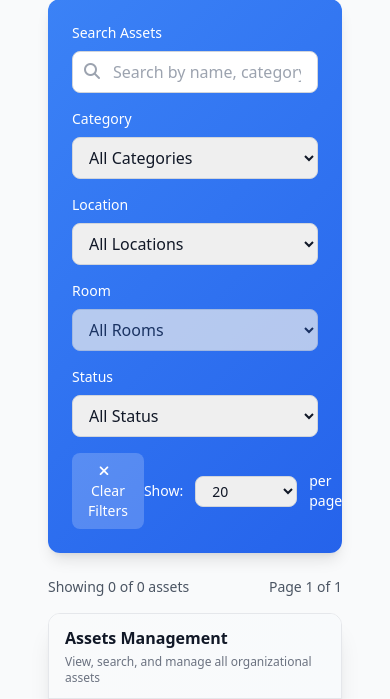
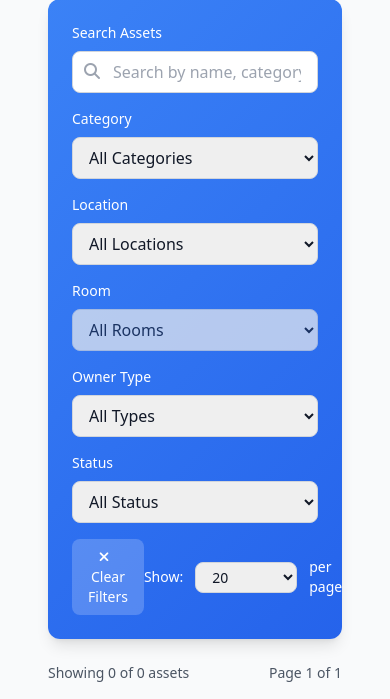
Before and after one commit to hafidzduddin88/asset_management, a Python web app: template app/templates/templates_desktop/asset_management/list.html in a window 390 px wide; the page is wider, and only the part inside the window is pictured. Shown: the part 286-985 px from the top of that part. Run offline with Jinja, Linux system fonts and the light colour scheme; the template is opened without the code that fills it, so the values that code supplies are empty; some libraries are stand-ins or nearby versions.

Commit message:
feat: add Owner Type filter to asset list pages (desktop + mobile)
- Add Owner Type dropdown filter with options: All Types, GA (Room-based), IT (User-based)
- Update desktop list page grid from 6 to 7 columns to accommodate new filter
- Update mobile list page with Owner Type filter in separate row
- Add ownerTypeFilter to applyFilters() logic for both desktop and mobile
- Include assigned_user_name in search functionality for IT assets
- Update clearFilters() to reset Owner Type filter
- Enable filtering by GA (room-based) or IT (user-based) assets

Features:
- Filter assets by Owner Type (GA/IT)
- Search includes assigned user names for IT assets
- Clear filters resets Owner Type selection
- Consistent behavior across desktop and mobile

Files Modified:
- app/templates/templates_desktop/asset_management/list.html
- app/templates/templates_mobile/asset_management/list.html

```diff
--- a/app/templates/templates_desktop/asset_management/list.html
+++ b/app/templates/templates_desktop/asset_management/list.html
@@ -48,7 +48,7 @@
 
         <!-- Advanced Filters -->
         <div class="filter-bar rounded-xl p-6 mb-6 shadow-lg">
-            <div class="grid grid-cols-1 md:grid-cols-6 gap-4">
+            <div class="grid grid-cols-1 md:grid-cols-7 gap-4">
                 <!-- Search -->
                 <div class="md:col-span-2">
                     <label class="block text-sm font-medium mb-2">Search Assets</label>
@@ -80,6 +80,16 @@
                     <label class="block text-sm font-medium mb-2">Room</label>
                     <select id="roomFilter" class="w-full px-3 py-2 border border-gray-300 rounded-lg text-gray-900 focus:outline-none focus:ring-2 focus:ring-primary-500" disabled>
                         <option value="">All Rooms</option>
+                    </select>
+                </div>
+
+                <!-- Owner Type Filter -->
+                <div>
+                    <label class="block text-sm font-medium mb-2">Owner Type</label>
+                    <select id="ownerTypeFilter" class="w-full px-3 py-2 border border-gray-300 rounded-lg text-gray-900 focus:outline-none focus:ring-2 focus:ring-primary-500">
+                        <option value="">All Types</option>
+                        <option value="GA">GA (Room-based)</option>
+                        <option value="IT">IT (User-based)</option>
                     </select>
                 </div>
 
@@ -252,6 +262,7 @@ function setupEventListeners() {
     const categoryFilter = document.getElementById('categoryFilter');
     const locationFilter = document.getElementById('locationFilter');
     const roomFilter = document.getElementById('roomFilter');
+    const ownerTypeFilter = document.getElementById('ownerTypeFilter');
     const statusFilter = document.getElementById('statusFilter');
     const searchInput = document.getElementById('searchInput');
     const clearFilters = document.getElementById('clearFilters');
@@ -276,6 +287,7 @@ function setupEventListeners() {
 
     categoryFilter.addEventListener('change', applyFilters);
     roomFilter.addEventListener('change', applyFilters);
+    ownerTypeFilter.addEventListener('change', applyFilters);
     statusFilter.addEventListener('change', applyFilters);
     searchInput.addEventListener('input', applyFilters);
 
@@ -290,6 +302,7 @@ function setupEventListeners() {
         locationFilter.value = '';
         roomFilter.innerHTML = '<option value="">All Rooms</option>';
         roomFilter.disabled = true;
+        ownerTypeFilter.value = '';
         statusFilter.value = '';
         searchInput.value = '';
         applyFilters();
@@ -300,6 +313,7 @@ function applyFilters() {
     const categoryFilter = document.getElementById('categoryFilter').value;
     const locationFilter = document.getElementById('locationFilter').value;
     const roomFilter = document.getElementById('roomFilter').value;
+    const ownerTypeFilter = document.getElementById('ownerTypeFilter').value;
     const statusFilter = document.getElementById('statusFilter').value;
     const searchTerm = document.getElementById('searchInput').value.toLowerCase();
 
@@ -307,6 +321,7 @@ function applyFilters() {
         const matchesCategory = !categoryFilter || asset.category === categoryFilter;
         const matchesLocation = !locationFilter || asset.location === locationFilter;
         const matchesRoom = !roomFilter || asset.room === roomFilter;
+        const matchesOwnerType = !ownerTypeFilter || asset.owner_type === ownerTypeFilter;
         const matchesStatus = !statusFilter || asset.status === statusFilter;
         const matchesSearch = !searchTerm ||
             asset.name.toLowerCase().includes(searchTerm) ||
@@ -314,9 +329,10 @@ function applyFilters() {
             asset.id.toString().includes(searchTerm) ||
             asset.asset_tag.toLowerCase().includes(searchTerm) ||
             asset.manufacture.toLowerCase().includes(searchTerm) ||
-            asset.model.toLowerCase().includes(searchTerm);
+            asset.model.toLowerCase().includes(searchTerm) ||
+            (asset.assigned_user_name && asset.assigned_user_name.toLowerCase().includes(searchTerm));
 
-        return matchesCategory && matchesLocation && matchesRoom && matchesStatus && matchesSearch;
+        return matchesCategory && matchesLocation && matchesRoom && matchesOwnerType && matchesStatus && matchesSearch;
     });
 
     currentPage = 1;
```
Also changed, not shown: app/templates/templates_mobile/asset_management/list.html (+16 -3 lines).
